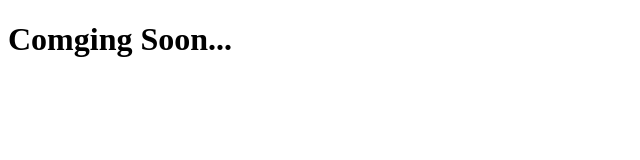
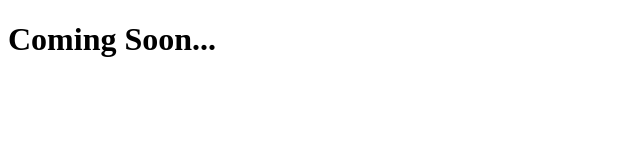
Before and after one commit to bafflehead/bafflehead.github.io, a plain HTML site: page index.html in a window 1280 px wide. Shown: the whole page, without its empty margins (0-640 px from the left). Drawn offline with Linux system fonts and the light colour scheme.

Commit message:
Update index.html

```diff
--- a/index.html
+++ b/index.html
@@ -6,6 +6,6 @@
     <title>Document</title>
   </head>
   <body>
-    <h1>Comging Soon...</h1>
+    <h1>Coming Soon...</h1>
   </body>
 </html>
```
